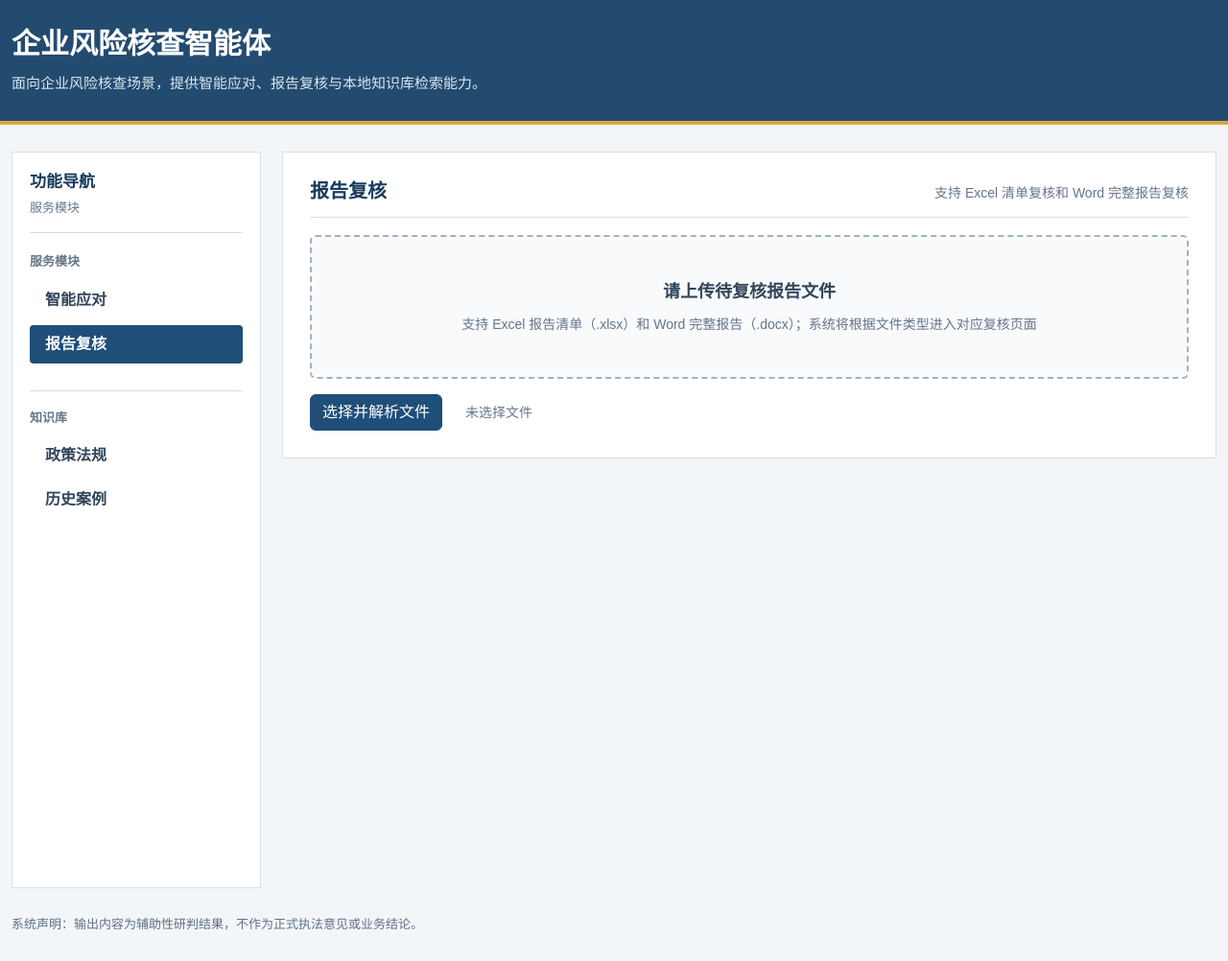
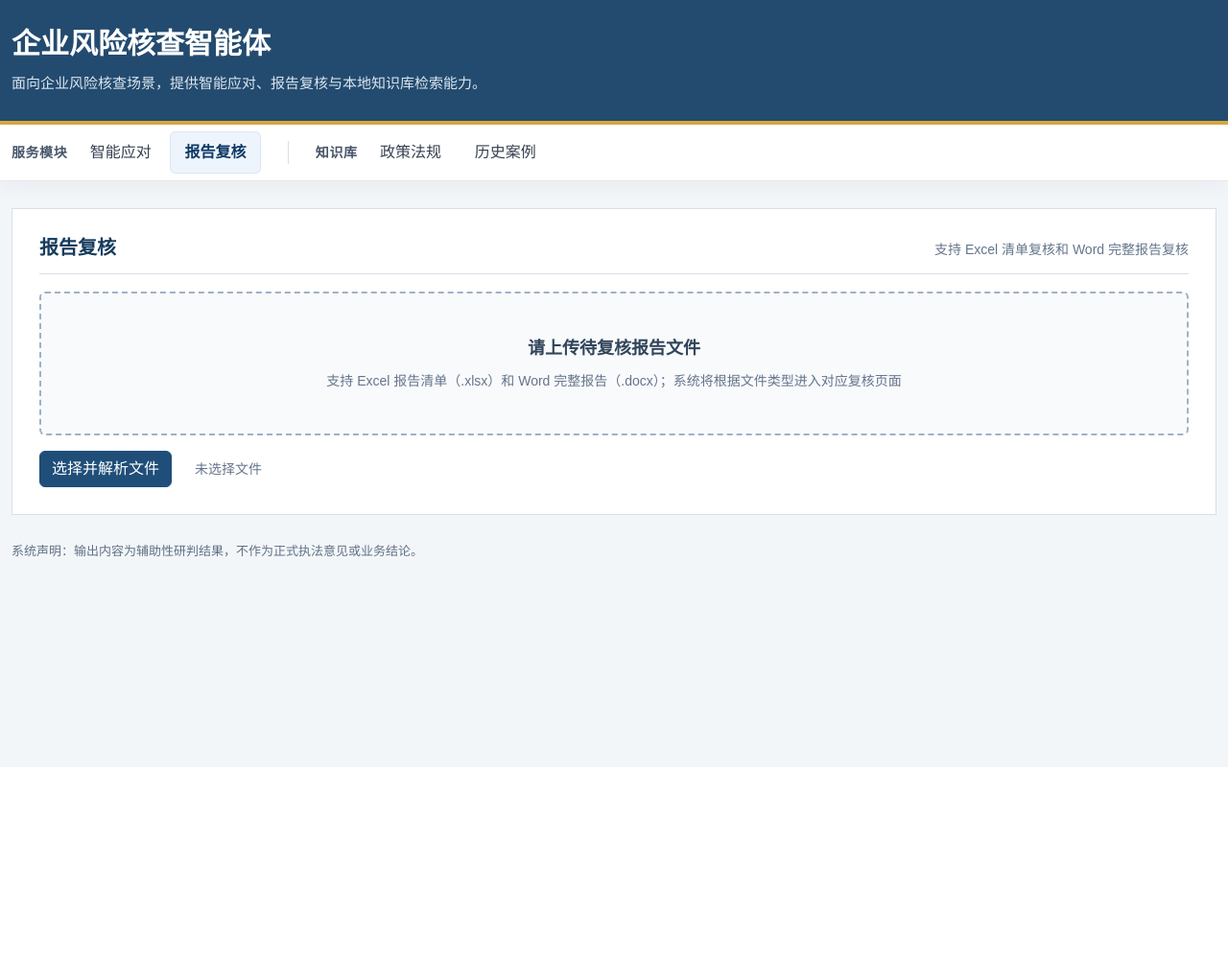
Before and after one commit to Y1Zzz4/tax-risk-demo, a FastAPI app: page /service/report-review in a window 1280 px wide. Shown: the whole page at 96% size. After the commit the page ends 581 px from the top, so only its background shows below. Run offline with FastAPI, Linux system fonts and the light colour scheme.

Commit message:
feat:optimize menu guidance and page display

```diff
--- a/app/static/app.js
+++ b/app/static/app.js
@@ -2169,19 +2169,19 @@ function renderWordRiskPointList() {
     const viewButton = document.createElement("button");
     viewButton.type = "button";
     viewButton.className = "btn btn-sm btn-outline-primary";
-    viewButton.textContent = "查看详情";
+    viewButton.textContent = "查看风险详情";
     viewButton.addEventListener("click", () => selectWordRiskPoint(point.index));
     actions.appendChild(viewButton);
     if (record) {
       const viewRecordButton = document.createElement("button");
       viewRecordButton.type = "button";
       viewRecordButton.className = "btn btn-sm btn-outline-secondary";
-      viewRecordButton.textContent = "查看复核";
+      viewRecordButton.textContent = "查看复核结果";
       viewRecordButton.addEventListener("click", () => viewWordReviewRecord(record));
       const downloadRecordButton = document.createElement("button");
       downloadRecordButton.type = "button";
       downloadRecordButton.className = "btn btn-sm btn-outline-secondary";
-      downloadRecordButton.textContent = "保存结果";
+      downloadRecordButton.textContent = "保存复核结果";
       downloadRecordButton.addEventListener("click", () => downloadWordReviewRecord(record));
       actions.appendChild(viewRecordButton);
       actions.appendChild(downloadRecordButton);
--- a/app/templates/index.html
+++ b/app/templates/index.html
@@ -7,6 +7,78 @@
     <link rel="icon" href="/static/favicon.svg" type="image/svg+xml">
     <link href="https://cdn.jsdelivr.net/npm/bootstrap@5.3.3/dist/css/bootstrap.min.css" rel="stylesheet">
     <link rel="stylesheet" href="/static/styles.css?v=20260709-8">
+    <style>
+      .module-nav {
+        background: #ffffff;
+        border-bottom: 1px solid rgba(15, 23, 42, 0.10);
+        box-shadow: 0 8px 18px rgba(15, 23, 42, 0.04);
+      }
+      .module-nav-inner {
+        min-height: 58px;
+        display: flex;
+        align-items: center;
+        gap: 1.75rem;
+      }
+      .module-nav-group {
+        display: flex;
+        align-items: center;
+        gap: 0.5rem;
+        min-width: 0;
+      }
+      .module-nav-group-title {
+        color: #475569;
+        font-size: 0.875rem;
+        font-weight: 700;
+        letter-spacing: 0.04em;
+        white-space: nowrap;
+      }
+      .module-nav-links {
+        display: flex;
+        align-items: center;
+        flex-wrap: wrap;
+        gap: 0.25rem;
+      }
+      .module-nav-link {
+        color: #374151;
+        padding: 0.575rem 0.9rem;
+        border-radius: 0.35rem;
+        border: 1px solid transparent;
+        text-decoration: none;
+        white-space: nowrap;
+      }
+      .module-nav-link:hover {
+        color: #0f3a66;
+        background: #f4f7fb;
+      }
+      .module-nav-link.active {
+        color: #0f3a66;
+        background: #eef4fb;
+        border-color: #d9e6f5;
+        font-weight: 600;
+      }
+      .module-nav-divider {
+        width: 1px;
+        height: 24px;
+        background: rgba(15, 23, 42, 0.14);
+        flex: 0 0 auto;
+      }
+      @media (max-width: 768px) {
+        .module-nav-inner {
+          align-items: flex-start;
+          flex-direction: column;
+          gap: 0.65rem;
+          padding: 0.75rem 0;
+        }
+        .module-nav-group {
+          align-items: flex-start;
+          flex-direction: column;
+          gap: 0.35rem;
+        }
+        .module-nav-divider {
+          display: none;
+        }
+      }
+    </style>
   </head>
   <body>
     <header class="top-banner">
@@ -20,32 +92,30 @@
       </div>
     </header>
 
-    <main class="container-xxl main-shell">
-      <div class="workspace-layout">
-        <aside class="side-menu" id="sideMenu" aria-label="系统菜单">
-          <div class="side-menu-header">
-            <div>
-              <strong>功能导航</strong>
-              <span>{{ page_config[active_page].section }}</span>
+    <nav class="module-nav" aria-label="系统菜单">
+      <div class="container-xxl">
+        <div class="module-nav-inner">
+          <div class="module-nav-group" aria-label="服务模块">
+            <span class="module-nav-group-title">服务模块</span>
+            <div class="nav module-nav-links">
+              <a class="nav-link module-nav-link {% if active_page == 'smart-response' %}active{% endif %}" href="/service/smart-response">智能应对</a>
+              <a class="nav-link module-nav-link {% if active_page == 'report-review' %}active{% endif %}" href="/service/report-review">报告复核</a>
             </div>
           </div>
-          <div class="menu-group">
-            <div class="menu-group-title">服务模块</div>
-            <div class="nav flex-column">
-              <a class="nav-link menu-link {% if active_page == 'smart-response' %}active{% endif %}" href="/service/smart-response">智能应对</a>
-              <a class="nav-link menu-link {% if active_page == 'report-review' %}active{% endif %}" href="/service/report-review">报告复核</a>
+          <div class="module-nav-divider" aria-hidden="true"></div>
+          <div class="module-nav-group" aria-label="知识库">
+            <span class="module-nav-group-title">知识库</span>
+            <div class="nav module-nav-links">
+              <a class="nav-link module-nav-link {% if active_page == 'policies' %}active{% endif %}" href="/knowledge/policies">政策法规</a>
+              <a class="nav-link module-nav-link {% if active_page == 'cases' %}active{% endif %}" href="/knowledge/cases">历史案例</a>
             </div>
           </div>
-          <div class="menu-group">
-            <div class="menu-group-title">知识库</div>
-            <div class="nav flex-column">
-              <a class="nav-link menu-link {% if active_page == 'policies' %}active{% endif %}" href="/knowledge/policies">政策法规</a>
-              <a class="nav-link menu-link {% if active_page == 'cases' %}active{% endif %}" href="/knowledge/cases">历史案例</a>
-            </div>
-          </div>
-        </aside>
+        </div>
+      </div>
+    </nav>
 
-        <section class="content-panel">
+    <main class="container-xxl main-shell">
+      <section class="content-panel">
         {% if active_page == 'smart-response' %}
         <div class="module-page" id="chat-pane">
           <div class="section-title">
```
